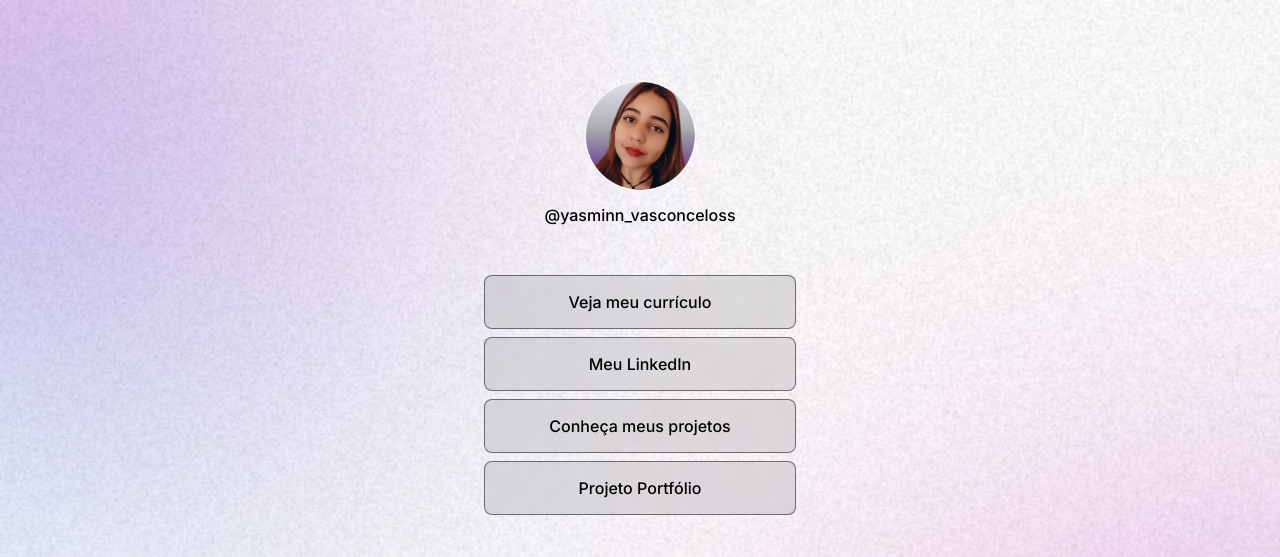
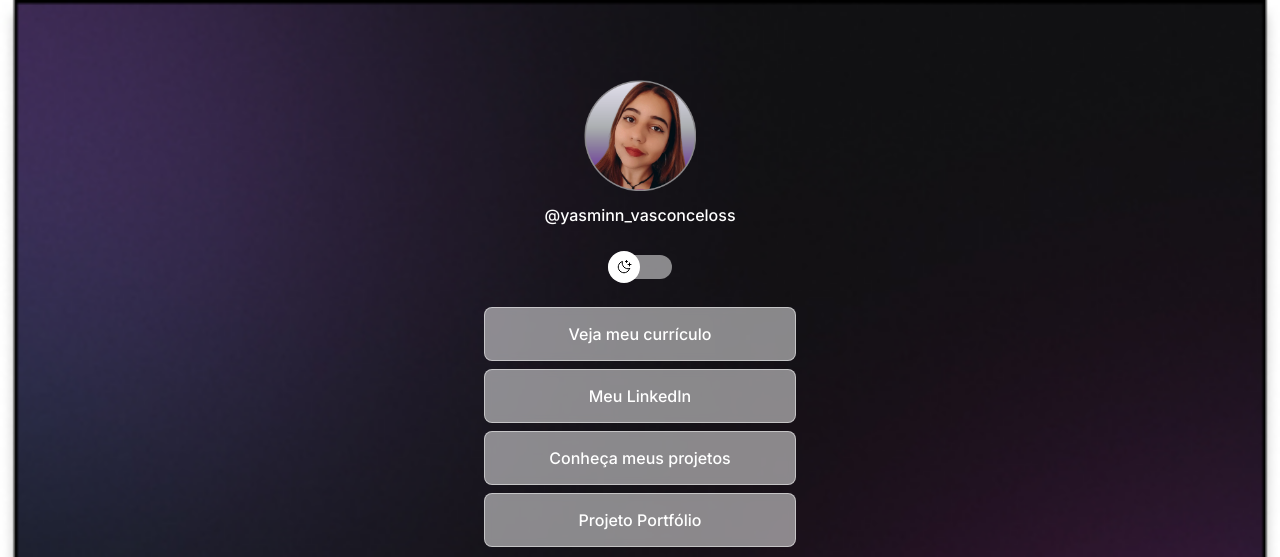
Before and after one commit to yasminvasconceloss/Agregador_links_portfolio, a plain HTML site: page index.html in a window 1280 px wide. Shown: the top 557 px of the page. Drawn offline with nearby package versions, Linux system fonts and the light colour scheme.

Commit message:
Botão Switch (troca modos dark e light), posicionamento e estilo

```diff
--- a/index.html
+++ b/index.html
@@ -1,5 +1,5 @@
 <!DOCTYPE html>
-<html lang="pt-br" class="light">
+<html lang="pt-br" class="">
   <head>
     <link rel="preconnect" href="https://fonts.googleapis.com" />
     <link rel="preconnect" href="https://fonts.gstatic.com" crossorigin />
@@ -23,6 +23,12 @@
         />
         <p>@yasminn_vasconceloss</p>
       </div>
+
+      <div id="switch">
+        <button></button>
+        <span></span>
+      </div>
+
       <ul>
         <li>
           <a
--- a/style.css
+++ b/style.css
@@ -11,7 +11,7 @@
   --surface-color: rgba(255, 255, 255, 0.5);
   --surface-color-hover: rgba(0, 0, 0, 0.2);
   --highlight-color: rgba(255, 255, 255, 0.5);
-
+  --switch-bg-url: url(./assets/moon.svg)
 }
 
 .light {
@@ -21,6 +21,8 @@
   --surface-color: rgba(0, 0, 0, 0.1);
   --surface-color-hover: rgba(0, 0, 0, 0.2);
   --highlight-color: rgba(0, 0, 0, 0.1);
+  --switch-bg-url: url(./assets/sun.svg)
+
 }
 
 body {
@@ -46,6 +48,8 @@ body * {
   padding: 0 24px;
 }
 
+/*PROFILE*/
+
 #profile {
   text-align: center;
   padding: 24px;
@@ -60,6 +64,45 @@ body * {
   font-size: 16px;
   line-height: 24px;
   margin-top: 8px;
+}
+
+/*SWITCH*/
+#switch {
+  position: relative;
+  width: 64px;
+
+  margin: 4px auto;
+
+}
+
+
+#switch button {
+  width: 32px;
+  height: 32px;
+  background: white var(--switch-bg-url) no-repeat center;
+  border: 0;
+  border-radius: 50%;
+
+  position: absolute;
+  top: 50%;
+  left: 0;
+  z-index: 1;
+  transform: translateY(-50%);
+}
+
+.light #switch button {
+  right: 0;
+  left: initial;
+}
+
+#switch span {
+  display: block;
+  width: 64px;
+  height: 24px;
+  background: var(--surface-color);
+  border: 1px solid var(--stroke-color)
+  backdrop-filter: blur(4px);
+  border-radius: 9999px;
 }
 
 /*LINKS*/
```
Also changed, not shown: assets/moon.svg (added), assets/sun.svg (added).
